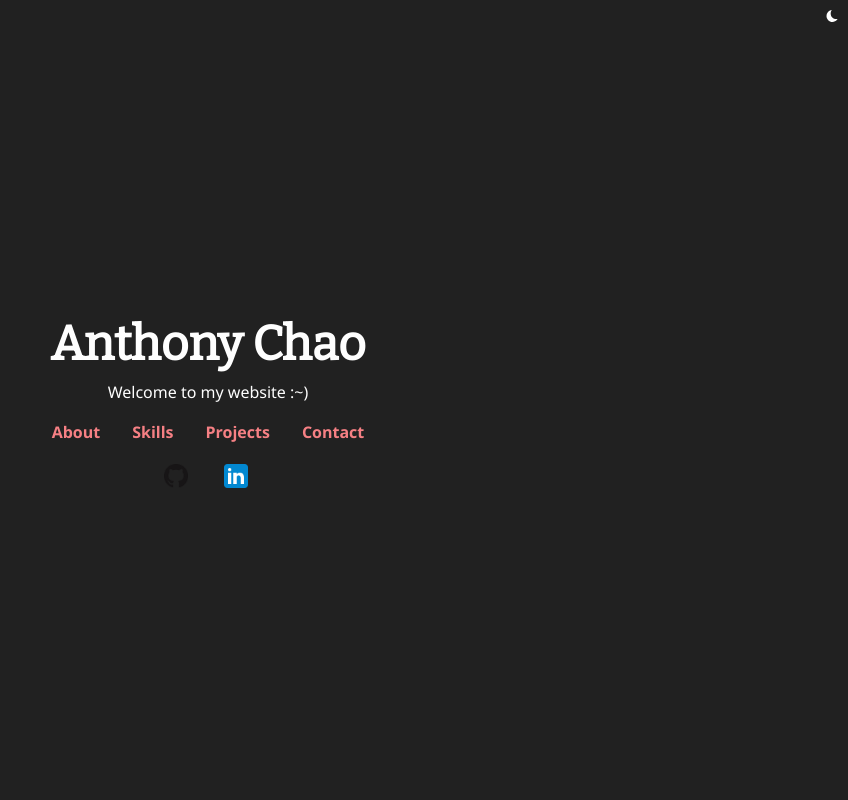
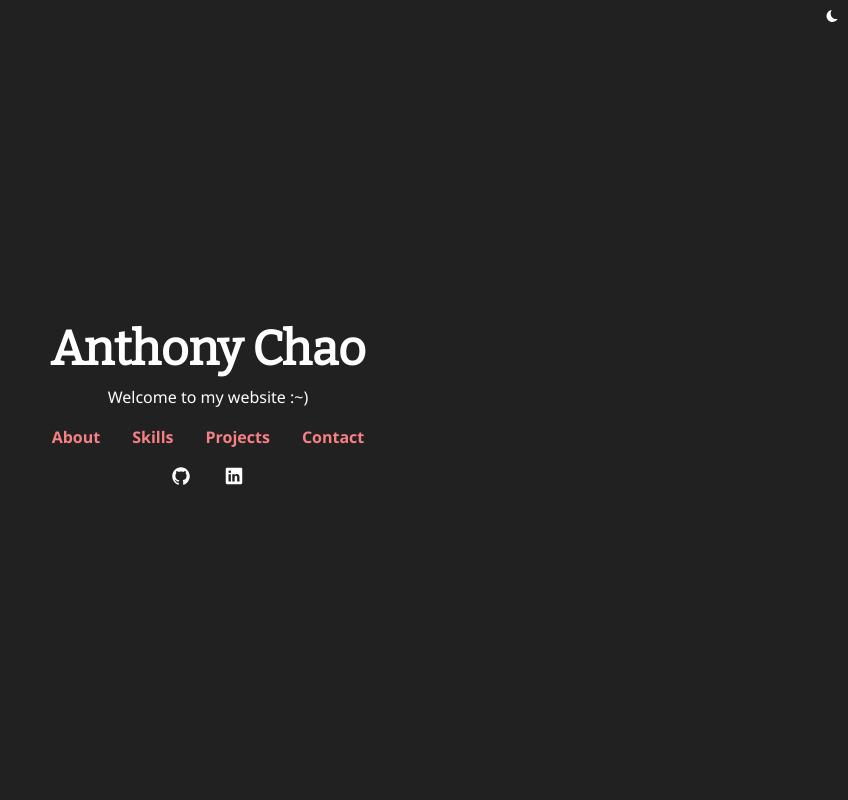
Before and after one commit to anthonysea/portfolio_2020, a Next.js app: page / in a window 1280 px wide. Shown: the top 800 px of the page, without its empty margins (432-1280 px from the left). Built offline with nearby package versions, Linux system fonts and the light colour scheme.

Commit message:
Changed github & linkedin icons to use react-icons and to change color with theme

```diff
--- a/components/Landing.js
+++ b/components/Landing.js
@@ -1,6 +1,8 @@
 import styles from './Landing.module.css';
 import { useContext } from 'react';
 import ThemeContext from '../context/ThemeContext';
+
+import { IoLogoGithub, IoLogoLinkedin } from 'react-icons/io';
 
 export default function Landing({ children, props }) {
     const { dark, setDark } = useContext(ThemeContext)
@@ -17,10 +19,10 @@ export default function Landing({ children, props }) {
             </div>
             <div className="flex flex-row justify-center">
                 <div className="mx-4 self-center">
-                    <a href="https://www.github.com/anthonysea/" target="_blank"><img className="githubIcon" src="images/github.png"></img></a>
+                    <a href="https://www.github.com/anthonysea/" target="_blank"><IoLogoGithub size="20px" color={ dark ? "white" : "black" }/></a>
                 </div>
                 <div className="mx-4 self-center">
-                    <a href="https://www.linkedin.com/in/anthony-chao-396540195/" target="_blank"><img className="icon" src="images/linkedin.png"></img></a>
+                    <a href="https://www.linkedin.com/in/anthony-chao-396540195/" target="_blank"><IoLogoLinkedin size="22px" color={ dark ? "white" : "#2867b2" }/></a>
                 </div>
             </div>
         </div>
```
